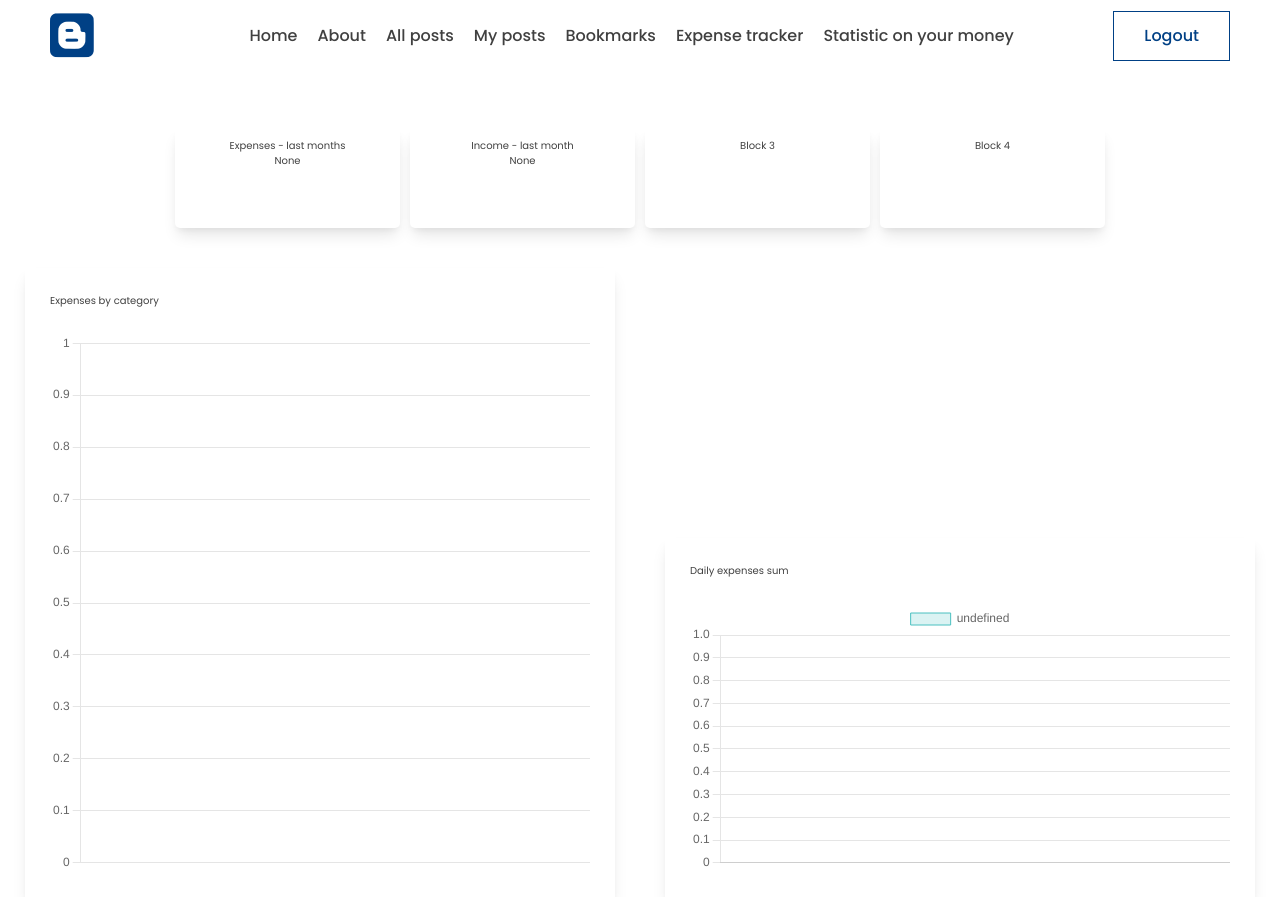
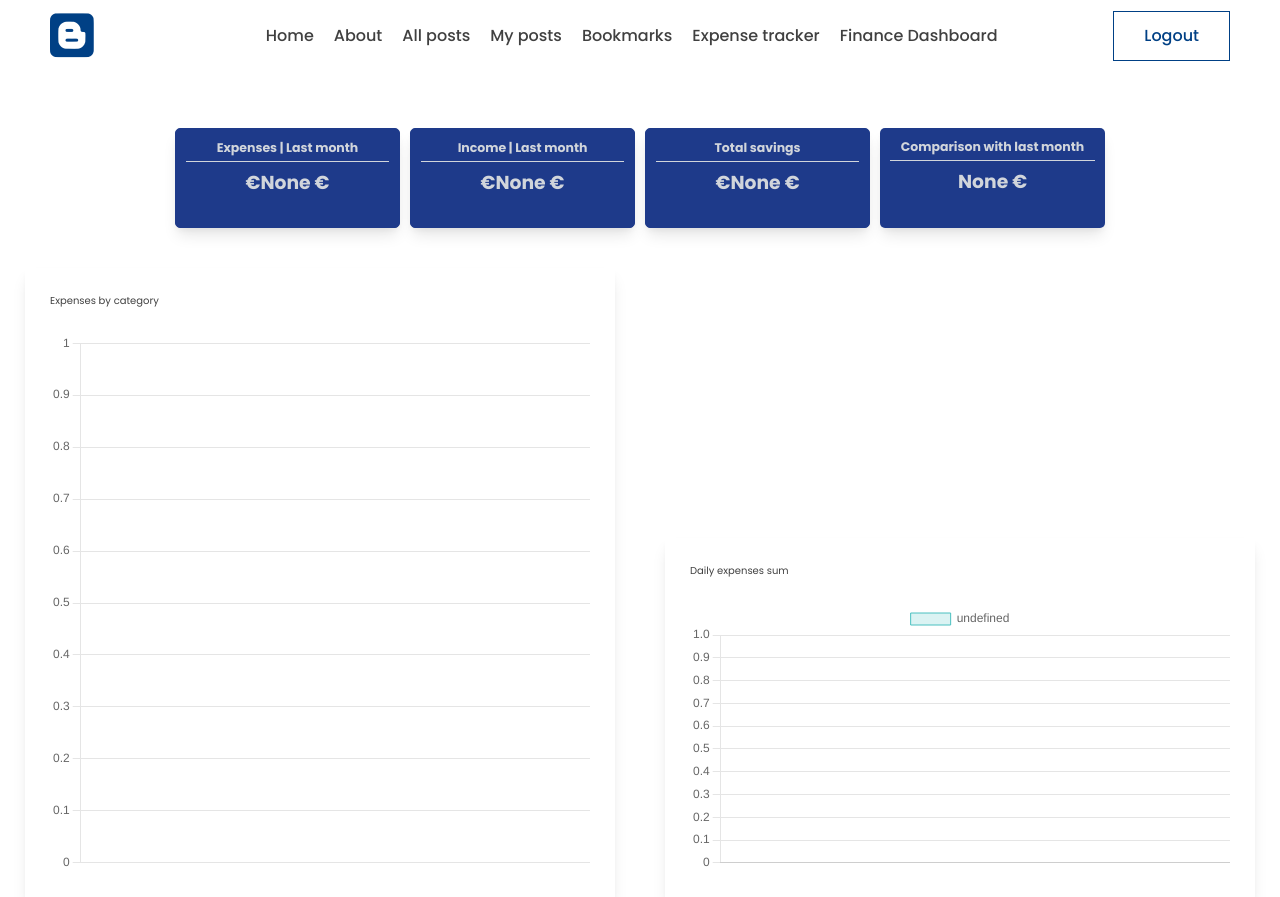
Before and after one commit to LiliiaMykhaliuk/FinanceBlog_App, a Django app: page /statistic in a window 1280 px wide. Shown: the top 897 px of the page. Run offline with Django 4.2, Linux system fonts and the light colour scheme; the visitor is signed in with stand-in values (Sample User, id 1); data that the repository does not hold is empty; style sheets or scripts are compiled from the project's sources; some libraries are stand-ins or nearby versions.

Commit message:
Add changes to design of the tracker and statistic page

```diff
--- a/app/templates/app/statistic.html
+++ b/app/templates/app/statistic.html
@@ -16,22 +16,32 @@
         <!-- Flex container for blocks -->
         <div class="flex justify-center space-x-4">
             <!-- Block 1 -->
-            <div class="w-1/4 h-40 p-4 bg-white shadow-lg rounded-lg hover:bg-gray-200 transition-colors">
-                <h1>Expenses - last months</h1>
-                {{last_month_expenses.amount_in_usd__sum}}
+            <div class="w-1/4 h-40 p-4 bg-blue-900 shadow-lg rounded-lg hover:bg-blue-850 transition-colors border border-blue-900">
+                <h1 class="text-xl font-bold text-gray-300 border-b border-gray-300 pb-2">Expenses | Last month</h1>
+                <div class="flex-grow flex items-center justify-center mt-4">
+                    <span class="text-3xl font-bold text-gray-300">€{{last_month_expenses.amount_in_usd__sum|intcomma}} €</span>
+                </div>
             </div>
             <!-- Block 2 -->
-            <div class="w-1/4 h-40 p-4 bg-white shadow-lg rounded-lg hover:bg-gray-200 transition-colors">
-                <h1>Income - last month</h1>
-                {{last_month_income.amount_in_usd__sum}}
+            <div class="w-1/4 h-40 p-4 bg-blue-900 shadow-lg rounded-lg hover:bg-gray-200 transition-colors border border-blue-900">
+                <h1 class="text-xl font-bold text-gray-300 border-b border-gray-300 pb-2">Income | Last month</h1>
+                <div class="flex-grow flex items-center justify-center mt-4">
+                    <span class="text-3xl font-bold text-gray-300">€{{last_month_income.amount_in_usd__sum|intcomma}} €</span>
+                </div>
             </div>
             <!-- Block 3 -->
-            <div class="w-1/4 h-40 p-4 bg-white shadow-lg rounded-lg hover:bg-gray-200 transition-colors">
-                Block 3
+            <div class="w-1/4 h-40 p-4 bg-blue-900 shadow-lg rounded-lg hover:bg-gray-200 transition-colors border border-blue-900">
+                <h1 class="text-xl font-bold text-gray-300 border-b border-gray-300 pb-2">Total savings</h1>
+                <div class="flex-grow flex items-center justify-center mt-4">
+                    <span class="text-3xl font-bold text-gray-300">€{{last_month_expenses.amount_in_usd__sum|intcomma}} €</span>
+                </div>
             </div>
             <!-- Block 4 -->
-            <div class="w-1/4 h-40 p-4 bg-white shadow-lg rounded-lg hover:bg-gray-200 transition-colors">
-                Block 4
+            <div class="w-1/4 h-40 p-4 bg-blue-900 shadow-lg rounded-lg hover:bg-gray-200 transition-colors">
+                <h1 class="text-xl font-bold text-gray-300 border-b border-gray-300 pb-2">Comparison with last month</h1>
+                <div class="flex-grow flex items-center justify-center mt-4">
+                    <span class="text-3xl font-bold text-gray-300">{{last_month_expenses.amount_in_usd__sum|intcomma}} €</span>
+                </div>
             </div>
         </div>
     </div>
--- a/templates/base.html
+++ b/templates/base.html
@@ -58,7 +58,7 @@
 
           <!-- menu: User's Expense tracker-->
           {% if user.is_authenticated %}
-          <a href="{% url "statistic" %}">Statistic on your money</a>
+          <a href="{% url "statistic" %}">Finance Dashboard</a>
           {% endif %}
 
         </div>
```
Also changed, not shown: app/templates/app/expense_tracker.html (+1 -33 lines), app/templates/app/partials/expense_tracker_container.html (+30 -32 lines).
